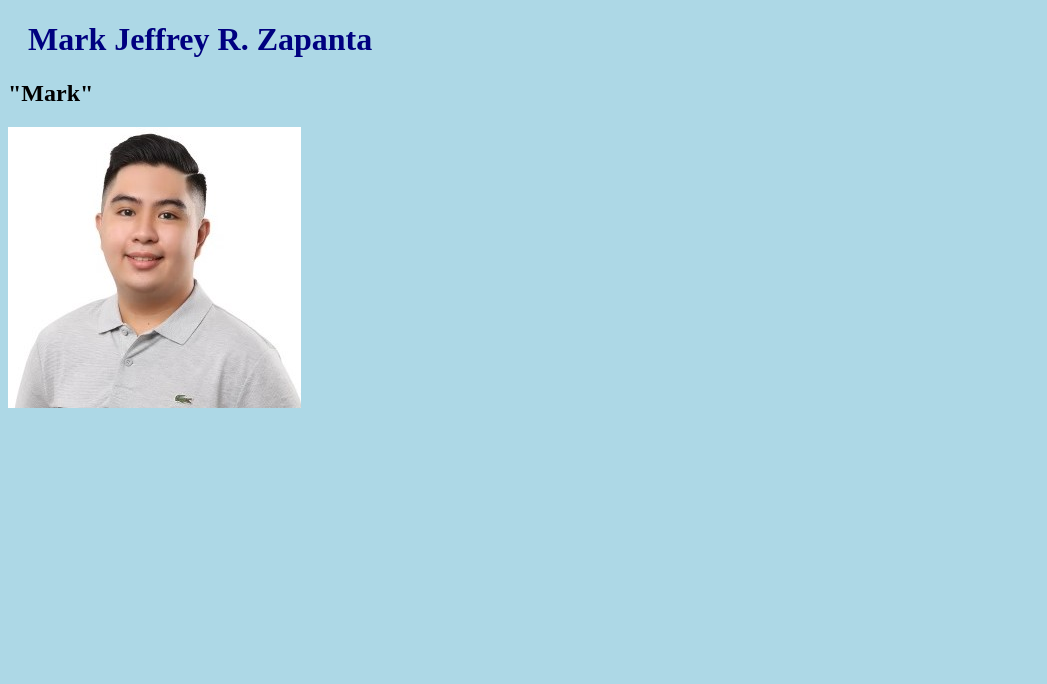
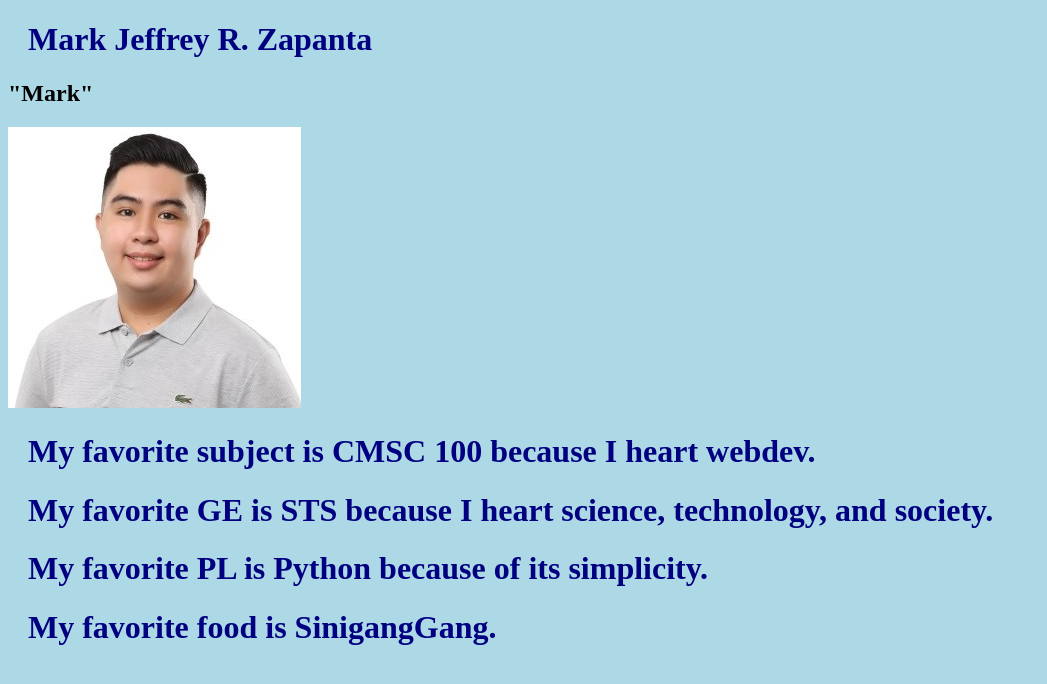
Before and after one commit to mrzapanta/mrzapanta.github.io, a plain HTML site: page index.html in a window 1280 px wide. Shown: the whole page, without its empty margins (0-1047 px from the left). Drawn offline with Linux system fonts and the light colour scheme.

Commit message:
feat: add favorites

```diff
--- a/index.html
+++ b/index.html
@@ -11,5 +11,10 @@
 <h2> "Mark"</h2>
 <img src="picture.jpg">
 
+<h1> My favorite subject is CMSC 100 because I heart webdev.</h1>
+<h1> My favorite GE is STS because I heart science, technology, and society. </h1>
+<h1> My favorite PL is Python because of its simplicity.</h1>
+<h1> My favorite food is SinigangGang. </h1>
+
 </body>
 </html>
```
